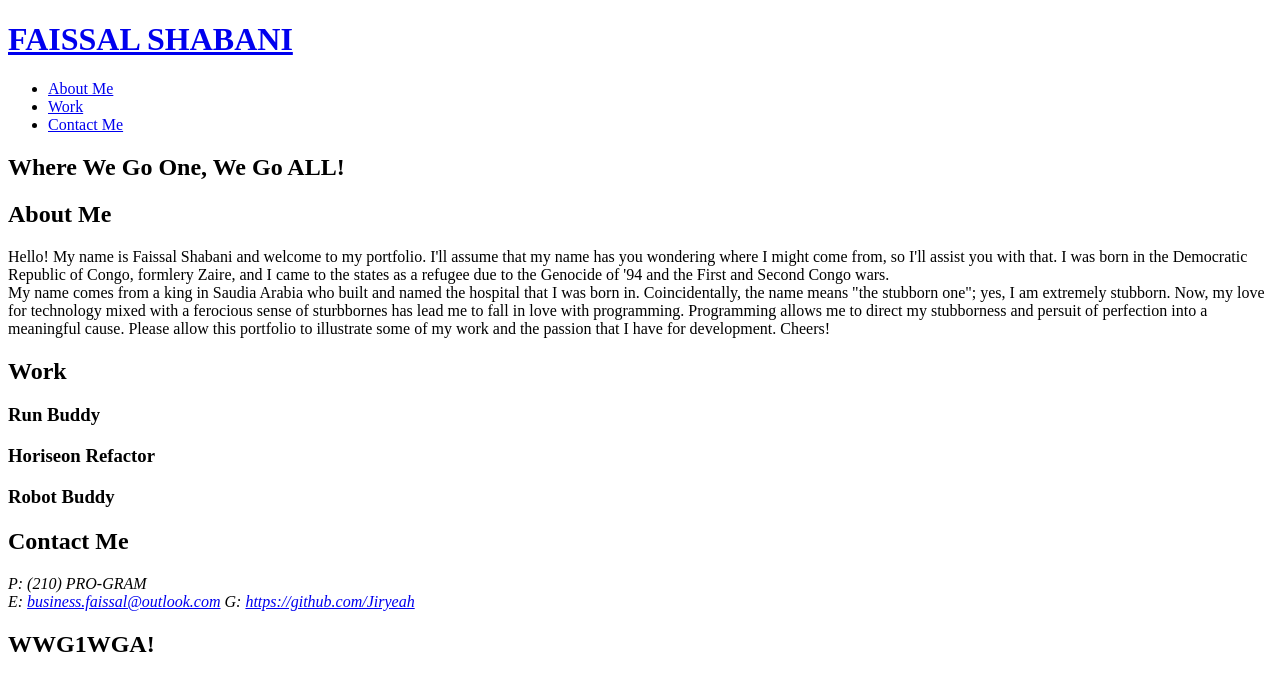
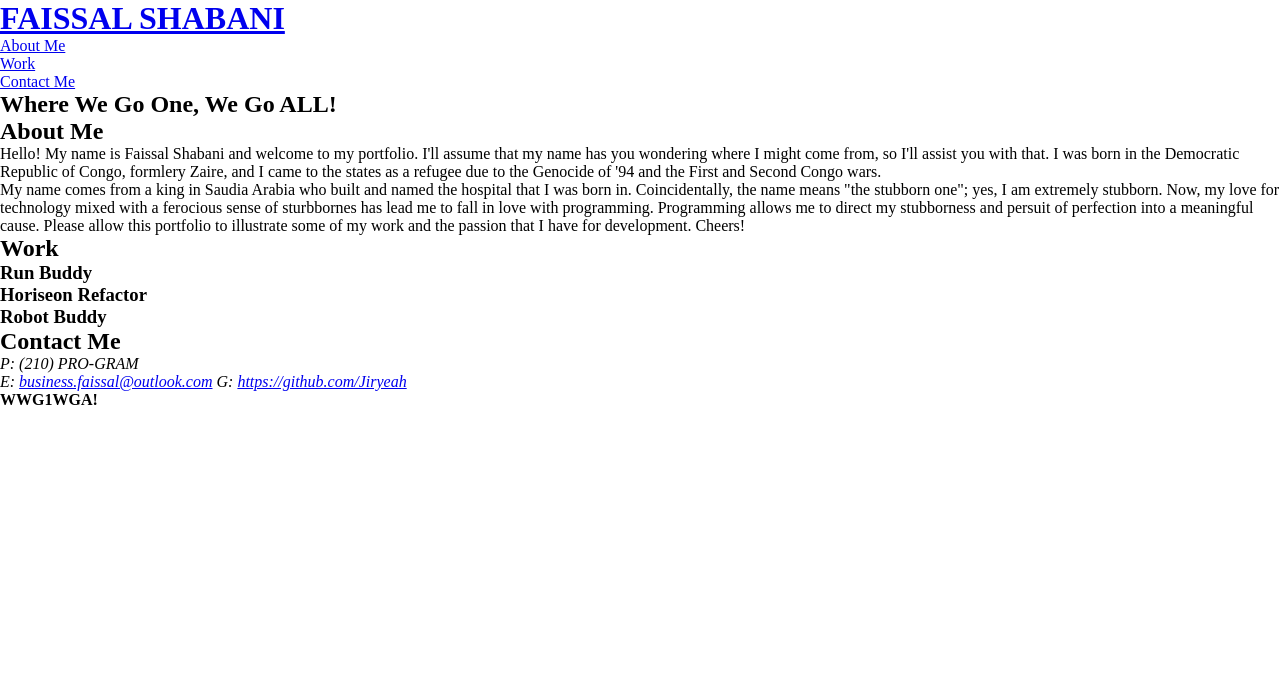
Before and after one commit to Jiryeah/Jiryeah-Portfolio, a plain HTML site: page index.html in a window 1280 px wide. Drawn offline with Linux system fonts and the light colour scheme.

Commit message:
prelimiary css

```diff
--- a/assets/css/style.css
+++ b/assets/css/style.css
@@ -0,0 +1,11 @@
+:root {
+    --primary-color:silver;
+    --secondary-color:rgba(0, 0, 255, 0.76);
+    --tertiary-color:grey;
+}
+
+ * {
+    margin: 0;
+    padding: 0;
+    box-sizing: border-box;
+}
--- a/index.html
+++ b/index.html
@@ -105,7 +105,7 @@
         <!-- Main Sectino End-->
         <!-- Footer Start -->
         <footer>
-            <h2>WWG1WGA!</h2>
+            <h4>WWG1WGA!</h4>
         </footer>
         <!-- Footer End -->
     </body>
```
Also changed, not shown: assets/images/Robot Gladiators .jpeg (added), assets/images/lightning-bolt.jpeg (added), 5 other files.
